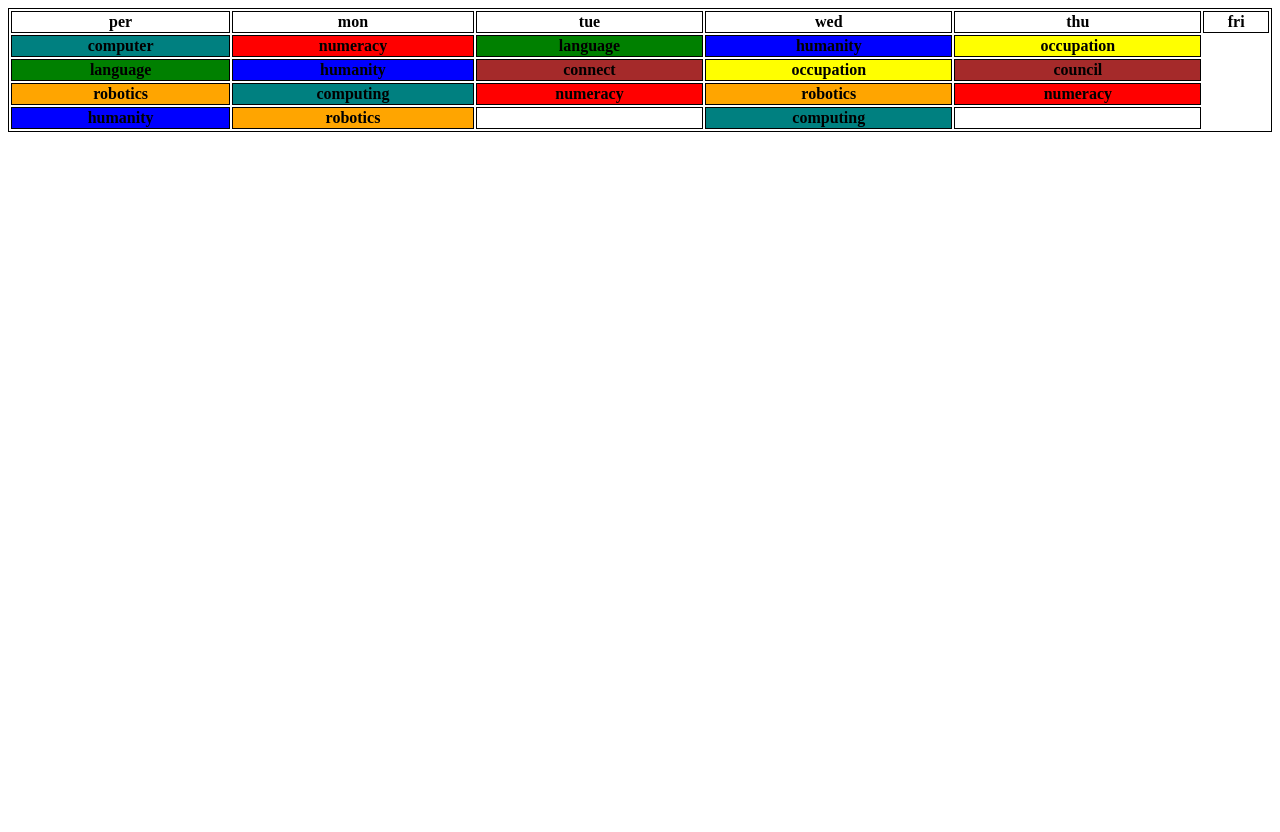
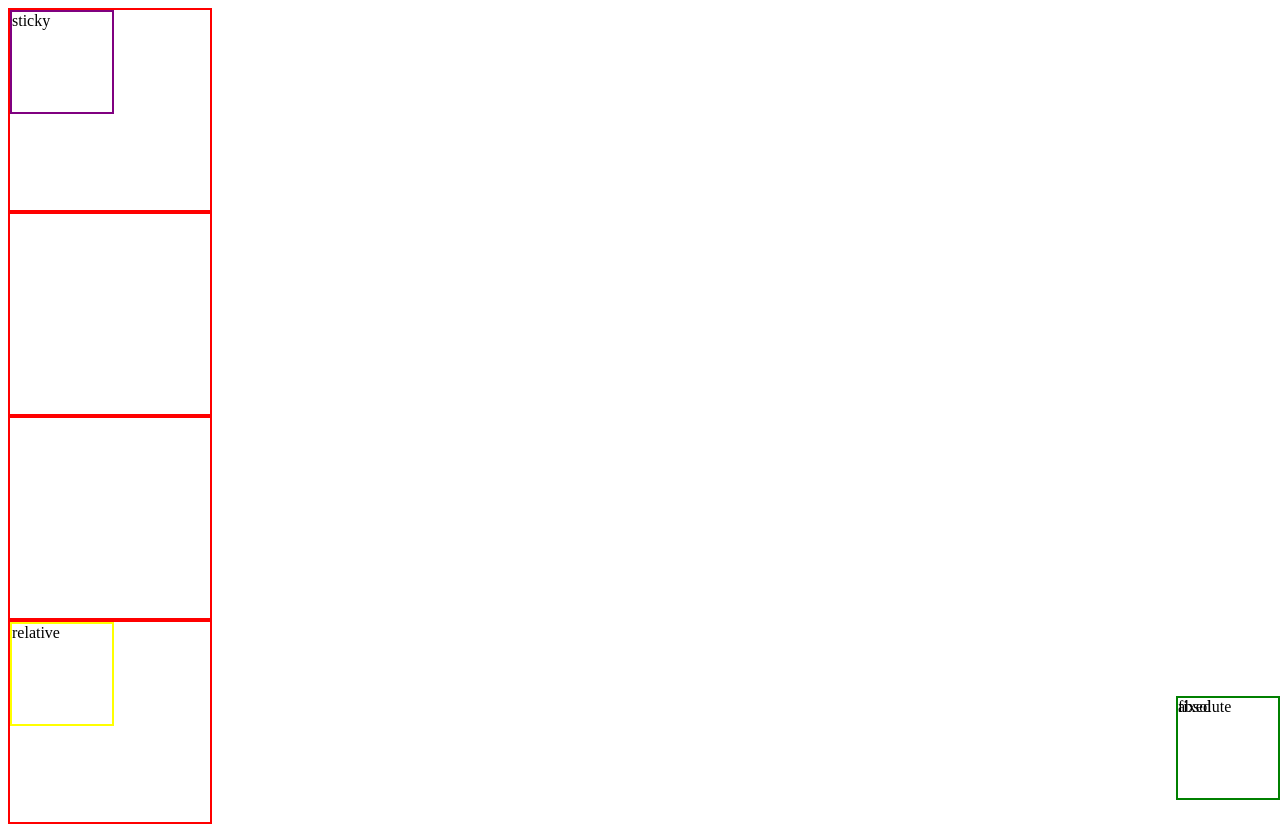
Before and after one commit to WestinOU/WestinOU.github.io, a plain HTML site: page index.html in a window 1280 px wide. Before the commit the page ends 800 px from the top, so only its background shows below. Drawn offline with Linux system fonts and the light colour scheme.

Commit message:
Update index.html

```diff
--- a/index.html
+++ b/index.html
@@ -1,72 +1,60 @@
 <!DOCTYPE HTML>
 <html>
     <style>
-        table, th,td {
-            border: 1px solid black;
+        div.relative{
+            position: relative;
+            border: 2px solid yellow;
+            width:100px;
+            height:100px
         }
-        .english {
-            background-color: green;
+        div.fixed{
+            position: fixed;
+            border: 2px solid blue;
+            width:100px;
+            height:100px;
+            right: 0px;
+            bottom: 0px;
         }
-        .math {
-            background-color: red;
+        div.absolute{
+            position: absolute;
+            border: 2px solid green;
+            width:100px;
+            height:100px;
+            right: 0px;
+            bottom: 0px;
         }
-        .science {
-            background-color: yellow;
+        div.sticky{
+            position: sticky;
+            border: 2px solid purple;
+            top: 0px;
+            width:100px;
+            height:100px
         }
-        .humanity {
-            background-color: blue;
-        }
-        .programing {
-            background-color: teal;
-        }
-        .robotics {
-            background-color: orange;
-        }
-        .connect {
-            background-color: brown;
+
+        .outer {
+            border: 2px solid red;
+            width:200px;
+            height:200px
         }
     </style>
 <head>
 <title>Hellow Worlldd</title>
 </head>
 <body>
-    <table style="width: 100%;">
-        <tr>
-            <th>per</th>
-            <th>mon</th>
-            <th>tue</th>
-            <th>wed</th>
-            <th>thu</th>
-            <th>fri</th>
-        </tr>
-        <tr>
-            <th class="programing">computer</th>
-            <th class="math">numeracy</th>
-            <th class="english">language</th>
-            <th class="humanity">humanity</th>
-            <th class="science">occupation</th>
-        </tr>
-        <tr>
-            <th class="english">language</th>
-            <th class="humanity">humanity</th>
-            <th class="connect">connect</th>
-            <th class="science">occupation</th>
-            <th class="connect">council</th>
-        </tr>
-        <tr>
-            <th class="robotics">robotics</th>
-            <th class="programing">computing</th>
-            <th class="math">numeracy</th>
-            <th class="robotics">robotics</th>
-            <th class="math">numeracy</th>
-        </tr>
-        <tr>
-            <th class="humanity">humanity</th>
-            <th class="robotics">robotics</th>
-            <th></th>
-            <th class="programing">computing</th>
-            <th></th>
-        </tr>
-    </table>
+    <div class="outer">
+        <div class="sticky">sticky</div>
+    </div>
+
+    <div class="outer">
+        <div class="fixed">fixed</div>
+    </div>
+
+    <div class="outer">
+        <div class="absolute">absolute</div>
+    </div>
+
+    <div class="outer">
+        <div class="relative">relative</div>
+    </div>
 </body>
 </html>
```
